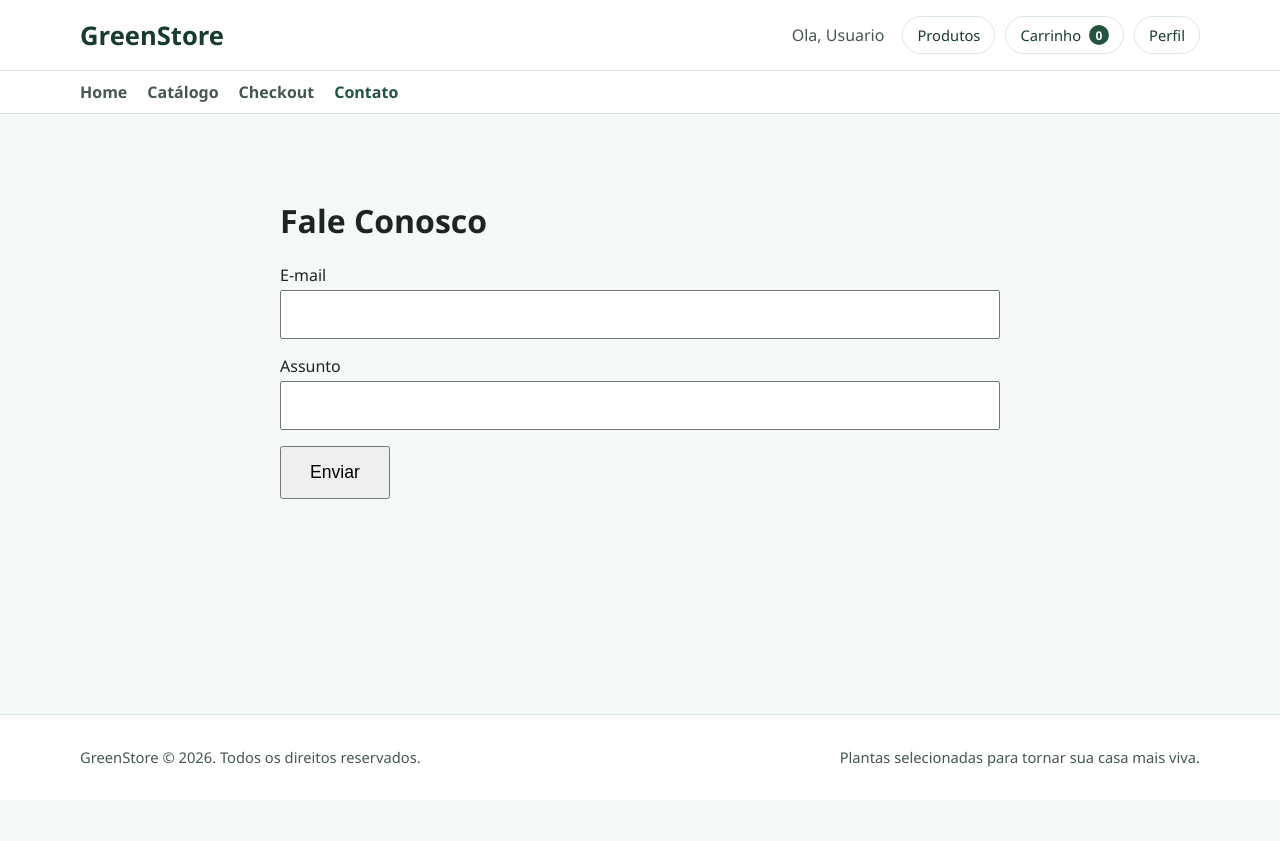
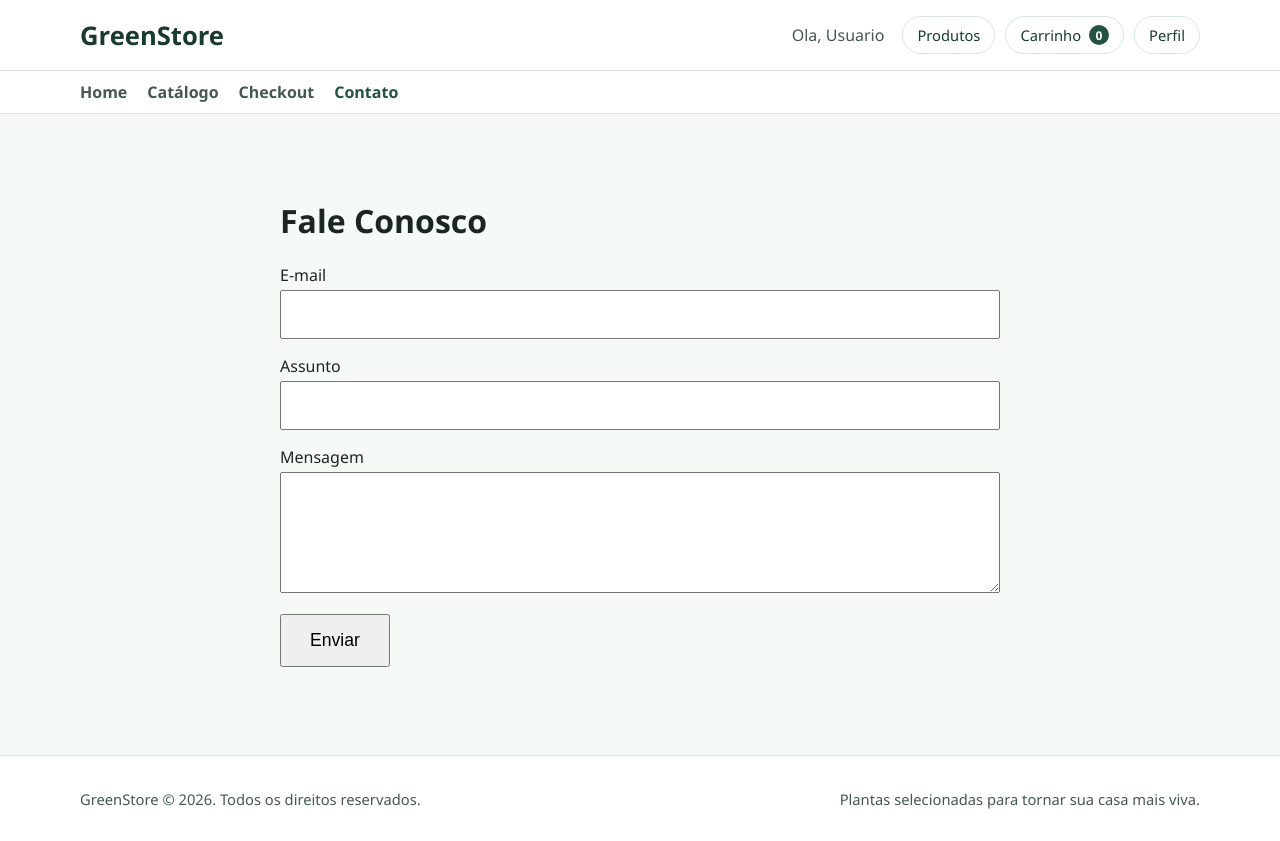
Before and after one commit to pedrorafaellbm/vida-verde-api, a React (Vite) app: page /contato in a window 1280 px wide. Before the commit the page ends 800 px from the top, so only its background shows below. Built offline with nearby package versions, Linux system fonts and the light colour scheme; sample sign-in values are in the browser's storage.

Commit message:
fazendo oq se precisa

```diff
--- a/src/pages/Contato.jsx
+++ b/src/pages/Contato.jsx
@@ -1,67 +1,111 @@
-import React, { useState } from "react";
+import { useState } from 'react'
+import { api } from '../service/api'
+
+const extractErrorMessage = (error) => {
+  return error?.response?.data?.error || error?.response?.data?.mensagem || 'Nao foi possivel enviar sua mensagem.'
+}
 
 export const Contato = () => {
-  const [email, setEmail] = useState("");
-  const [assunto, setAssunto] = useState("");
+  const [email, setEmail] = useState('')
+  const [assunto, setAssunto] = useState('')
+  const [mensagem, setMensagem] = useState('')
+  const [statusMessage, setStatusMessage] = useState('')
+  const [isSubmitting, setIsSubmitting] = useState(false)
 
-  const handleSubmit = (e) => {
-    e.preventDefault();
-    console.log({ email, assunto });
-    alert("Mensagem enviada (front-end)");
-    setEmail("");
-    setAssunto("");
-  };
+  const handleSubmit = async (e) => {
+    e.preventDefault()
+    setStatusMessage('')
+    setIsSubmitting(true)
+
+    try {
+      const preferredEndpoint = import.meta.env.VITE_CONTACT_ENDPOINT || '/contato'
+      const fallbackEndpoint = preferredEndpoint === '/contato' ? '/contact' : '/contato'
+      const payload = { email, assunto, mensagem }
+
+      try {
+        await api.post(preferredEndpoint, payload)
+      } catch (firstError) {
+        const status = firstError?.response?.status
+        if (status === 404 || status === 405) {
+          await api.post(fallbackEndpoint, payload)
+        } else {
+          throw firstError
+        }
+      }
+
+      setStatusMessage('Mensagem enviada com sucesso.')
+      setEmail('')
+      setAssunto('')
+      setMensagem('')
+    } catch (error) {
+      setStatusMessage(extractErrorMessage(error))
+    } finally {
+      setIsSubmitting(false)
+    }
+  }
 
   return (
-    <div style={{ padding: "40px", maxWidth: "800px", margin: "0 auto" }}>
+    <div style={{ padding: '40px', maxWidth: '800px', margin: '0 auto' }}>
       <h1>Fale Conosco</h1>
 
       <form onSubmit={handleSubmit}>
-        <div style={{ marginBottom: "16px" }}>
-          <label style={{ display: "block", marginBottom: "4px" }}>
-            E-mail
-          </label>
+        <div style={{ marginBottom: '16px' }}>
+          <label style={{ display: 'block', marginBottom: '4px' }}>E-mail</label>
           <input
             type="email"
             value={email}
             onChange={(e) => setEmail(e.target.value)}
             required
             style={{
-              width: "100%",          // ocupa toda a largura
-              minHeight: "48px",      // mantém a altura original
-              fontSize: "1.1rem",
-              padding: "12px",
-              boxSizing: "border-box"
+              width: '100%',
+              minHeight: '48px',
+              fontSize: '1.1rem',
+              padding: '12px',
+              boxSizing: 'border-box',
             }}
           />
         </div>
 
-        <div style={{ marginBottom: "16px" }}>
-          <label style={{ display: "block", marginBottom: "4px" }}>
-            Assunto
-          </label>
+        <div style={{ marginBottom: '16px' }}>
+          <label style={{ display: 'block', marginBottom: '4px' }}>Assunto</label>
           <input
             type="text"
             value={assunto}
             onChange={(e) => setAssunto(e.target.value)}
             required
             style={{
-              width: "100%",
-              minHeight: "48px",
-              fontSize: "1.1rem",
-              padding: "12px",
-              boxSizing: "border-box"
+              width: '100%',
+              minHeight: '48px',
+              fontSize: '1.1rem',
+              padding: '12px',
+              boxSizing: 'border-box',
             }}
           />
         </div>
 
-        <button
-          type="submit"
-          style={{ padding: "14px 28px", fontSize: "1.1rem" }}
-        >
-          Enviar
+        <div style={{ marginBottom: '16px' }}>
+          <label style={{ display: 'block', marginBottom: '4px' }}>Mensagem</label>
+          <textarea
+            value={mensagem}
+            onChange={(e) => setMensagem(e.target.value)}
+            required
+            rows={5}
+            style={{
+              width: '100%',
+              fontSize: '1.05rem',
+              padding: '12px',
+              boxSizing: 'border-box',
+              resize: 'vertical',
+            }}
+          />
+        </div>
+
+        {statusMessage ? <p style={{ marginTop: 0, marginBottom: '12px' }}>{statusMessage}</p> : null}
+
+        <button type="submit" disabled={isSubmitting} style={{ padding: '14px 28px', fontSize: '1.1rem' }}>
+          {isSubmitting ? 'Enviando...' : 'Enviar'}
         </button>
       </form>
     </div>
-  );
-};
+  )
+}
```
Also changed, not shown: 2 other files (tests, documents, lock files or other folders).
